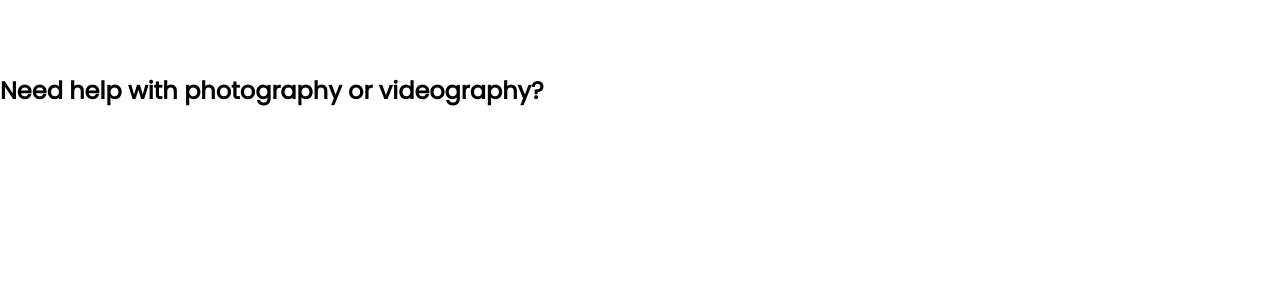
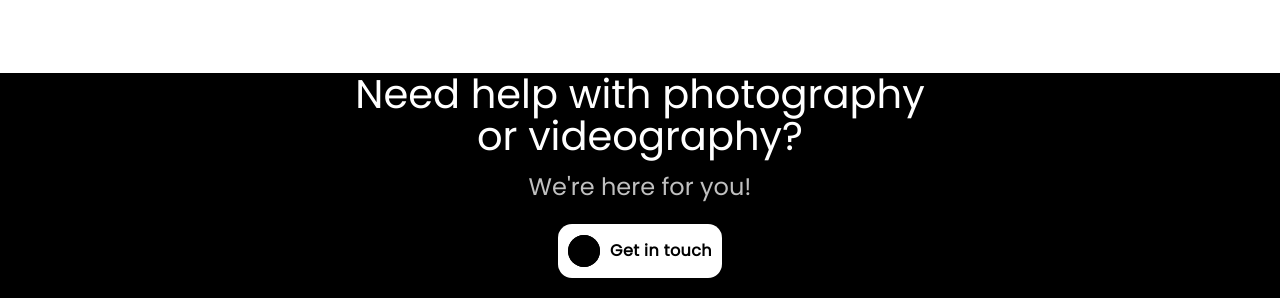
Before and after one commit to chikitossss/Aperture, a plain HTML site: page index.html in a window 1280 px wide. Shown: the part 727-1025 px from the top of the page. Before the commit the page ends 835 px from the top, so only its background shows below. Drawn offline with Linux system fonts and the light colour scheme.

Commit message:
HR 26.01.2023

```diff
--- a/css/style.css
+++ b/css/style.css
@@ -89,4 +89,69 @@ h1{
     justify-content: center;
     margin: auto;
     max-width: 600px;
+    text-align: center;
+    padding-top: 18px;
 }
+/*.info_sec{*/
+/*    display: flex;*/
+/*    justify-content: flex-end;*/
+/*    padding-right: 50px;*/
+/*}*/
+/*.test{*/
+/*    list-style: none;*/
+/*    display: flex;*/
+/*    color: #FFFFFF;*/
+/*    padding-left: 16px;*/
+/*    font-family: 'Poppins', sans-serif;*/
+/*    font-style: normal;*/
+/*    font-weight: 400;*/
+/*    font-size: 12px;*/
+/*    line-height: 12px;*/
+/*}*/
+.sect_vol2{
+    justify-content: center;
+    background-color: black;
+    color: #FFFFFF;
+    text-align: center;
+    padding-bottom: 20px;
+}
+h2{
+    font-family: 'Poppins', sans-serif;
+    font-style: normal;
+    font-weight: 400;
+    font-size: 40px;
+    line-height: 42px;
+}
+.p_text_vol2{
+    padding-top: 15px;
+    font-family: 'Poppins', sans-serif;
+    font-style: normal;
+    font-weight: 400;
+    font-size: 24px;
+    line-height: 30px;
+    color: #C0C0C0;
+    padding-bottom: 22px;
+}
+.get{
+    background-color: #FFFFFF;
+    border-radius: 14px;
+    align-items: center;
+    color: #000000;
+    letter-spacing: 0.4px;
+    text-decoration: none;
+    padding-top: 11px;
+    padding-bottom: 11px;
+    display: flex;
+    max-width: 154px;
+    justify-content: center;
+    margin: auto;
+    font-family: 'Poppins', sans-serif;
+    line-height: 20px;
+    font-weight: 600;
+    padding-right: 10px;
+}
+.border_img{
+    background-color: black;
+    border-radius: 16px;
+    margin: auto;
+}
--- a/index.html
+++ b/index.html
@@ -43,13 +43,21 @@
             <span class="span_text">Photographer & Filmmaker</span>
             <h1>Aperture Studios</h1>
             <p class="p_text">Lorem ipsum dolor sit amet, consectetur adipiscing elit. Suspendisse varius enim in eros elementum tristique. Duis cursus, mi quis viverra ornare, eros dolor interdum nulla, ut commodo diam libero vitae erat. Aenean faucibus nibh et justo cursus id rutrum lorem imperdiet. Nunc ut sem vitae risus tristique posuere.</p>
-
         </div>
+<!--            <div class="info_sec">-->
+<!--                <ul class="test">-->
+<!--                    <li><img src="images/3.svg">1/2000s</li>-->
+<!--                    <li><img src="images/1.svg">f/11</li>-->
+<!--                    <li><img src="images/2.svg">100</li>-->
+<!--                    <li><img src="images/4.svg">Iceland</li>-->
+<!--                </ul>-->
+<!--            </div>/-->
     </section>
     <section>
-        <div>
-            <h2>Need help with photography or videography?</h2>
-
+        <div class="sect_vol2">
+            <h2>Need help with photography<br> or videography?</h2>
+            <p class="p_text_vol2">We're here for you!</p>
+            <a href="#" class="get"><img class="border_img" src="images/5.svg">Get in touch</a>
         </div>
     </section>
 </main>
```
Also changed, not shown: images/1.svg (added), images/2.svg (added), images/3.svg (added), images/4.svg (added), images/5.svg (added), images/6.svg (added).
